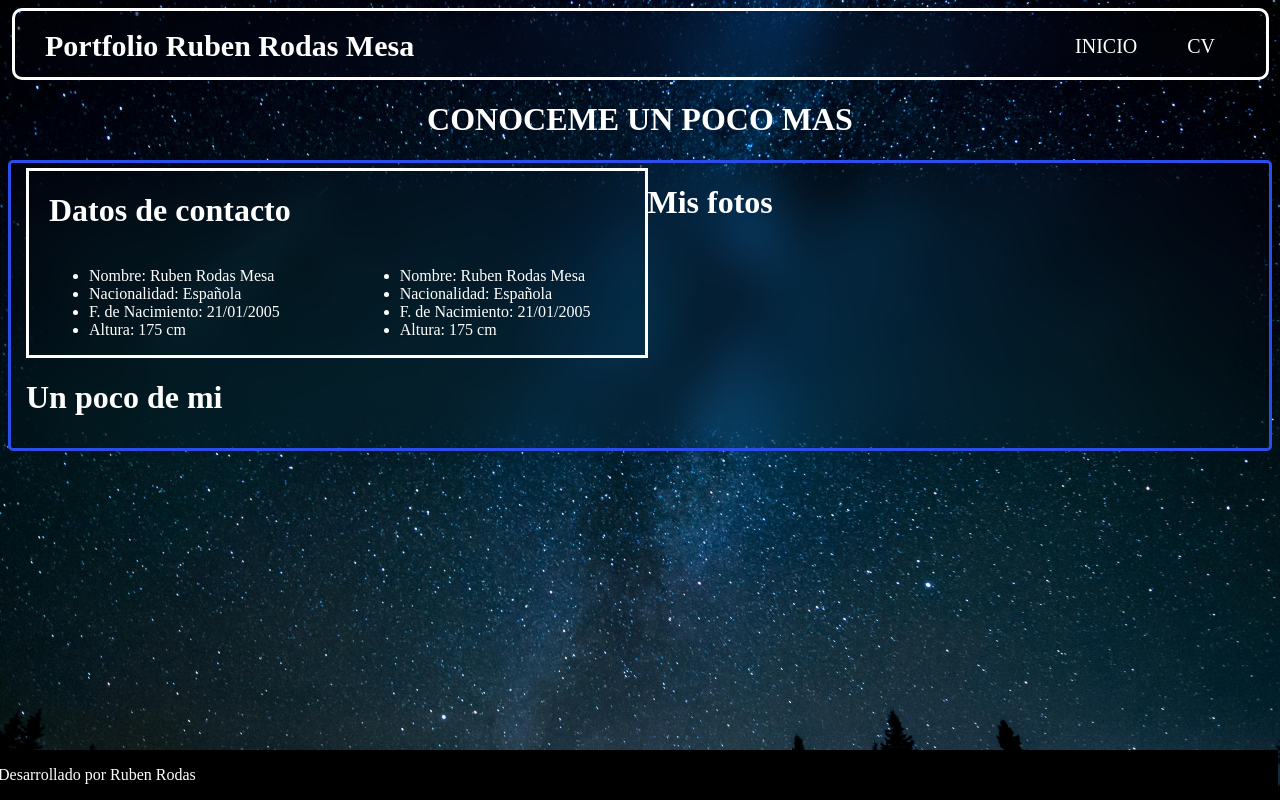
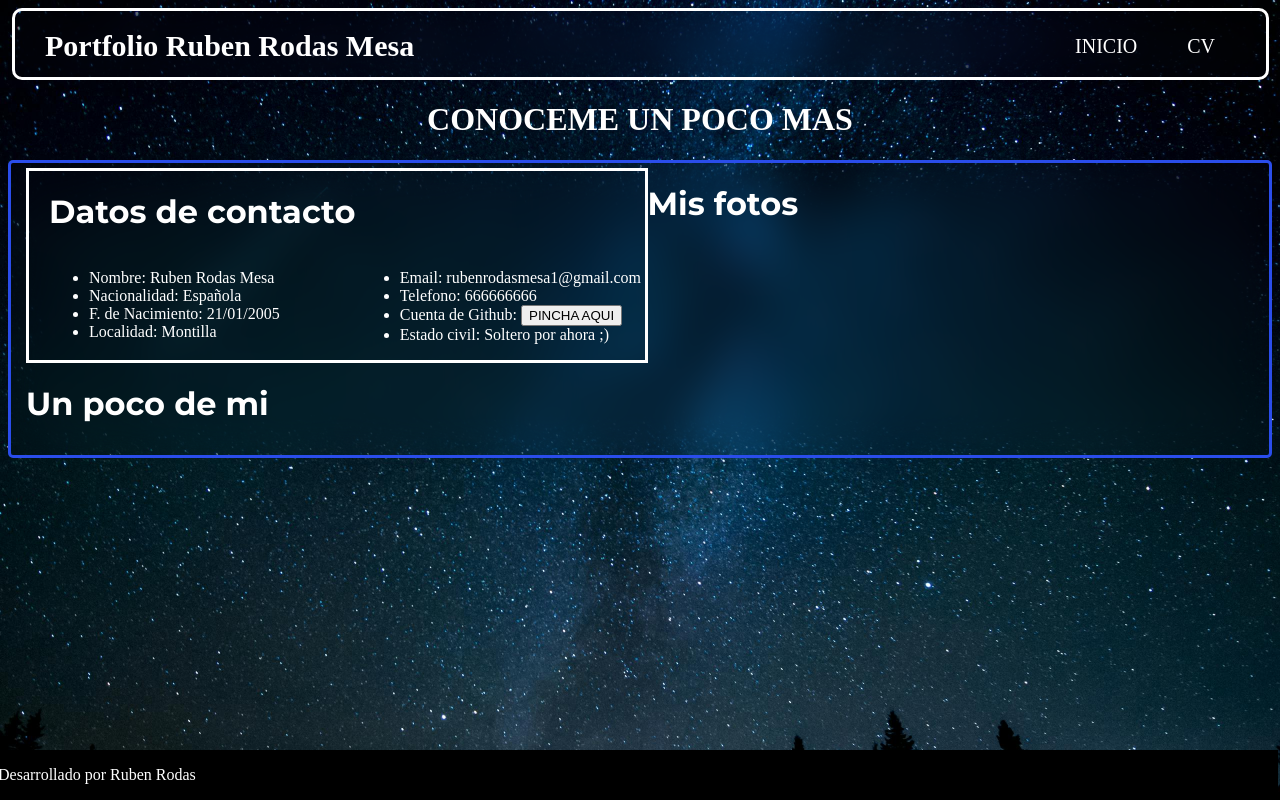
Before and after one commit to rubenrodaas/Portfolio, a plain HTML site: page index.html in a window 1280 px wide. Drawn offline with Linux system fonts and the light colour scheme.

Commit message:
tocando fuentes y datos

```diff
--- a/index.html
+++ b/index.html
@@ -38,15 +38,15 @@
                             <li>Nombre: Ruben Rodas Mesa</li>
                             <li>Nacionalidad: Española</li>
                             <li>F. de Nacimiento: 21/01/2005</li>
-                            <li>Altura: 175 cm</li>
+                            <li>Localidad: Montilla</li>
                         </ul>
                     </div>
                     <div class="losdatos2">
                         <ul>
-                            <li>Nombre: Ruben Rodas Mesa</li>
-                            <li>Nacionalidad: Española</li>
-                            <li>F. de Nacimiento: 21/01/2005</li>
-                            <li>Altura: 175 cm</li>
+                            <li>Email: rubenrodasmesa1@gmail.com</li>
+                            <li>Telefono: 666666666</li>
+                            <li>Cuenta de Github: <a href="https://github.com/rubenrodaas"><button class="botongithub"">PINCHA AQUI</button></a></li>
+                            <li>Estado civil: Soltero por ahora ;)</li>
                         </ul>
                     </div>
                 </div>
--- a/style.css
+++ b/style.css
@@ -1,3 +1,5 @@
+@import url('https://fonts.googleapis.com/css2?family=Montserrat:ital,wght@0,100;0,200;0,300;0,400;0,500;0,600;0,700;0,800;0,900;1,100;1,200;1,300;1,400;1,500;1,600;1,700;1,800;1,900&display=swap');
+
 body{
     background-image: url(recursos/img/nocturno.jpg);
     background-size: cover;
@@ -102,3 +104,7 @@ footer{
     color: #ffffff;
     margin-left: -10px;
 }
+
+.contenedor h1{
+    font-family: 'Montserrat', sans-serif;
+}
```
